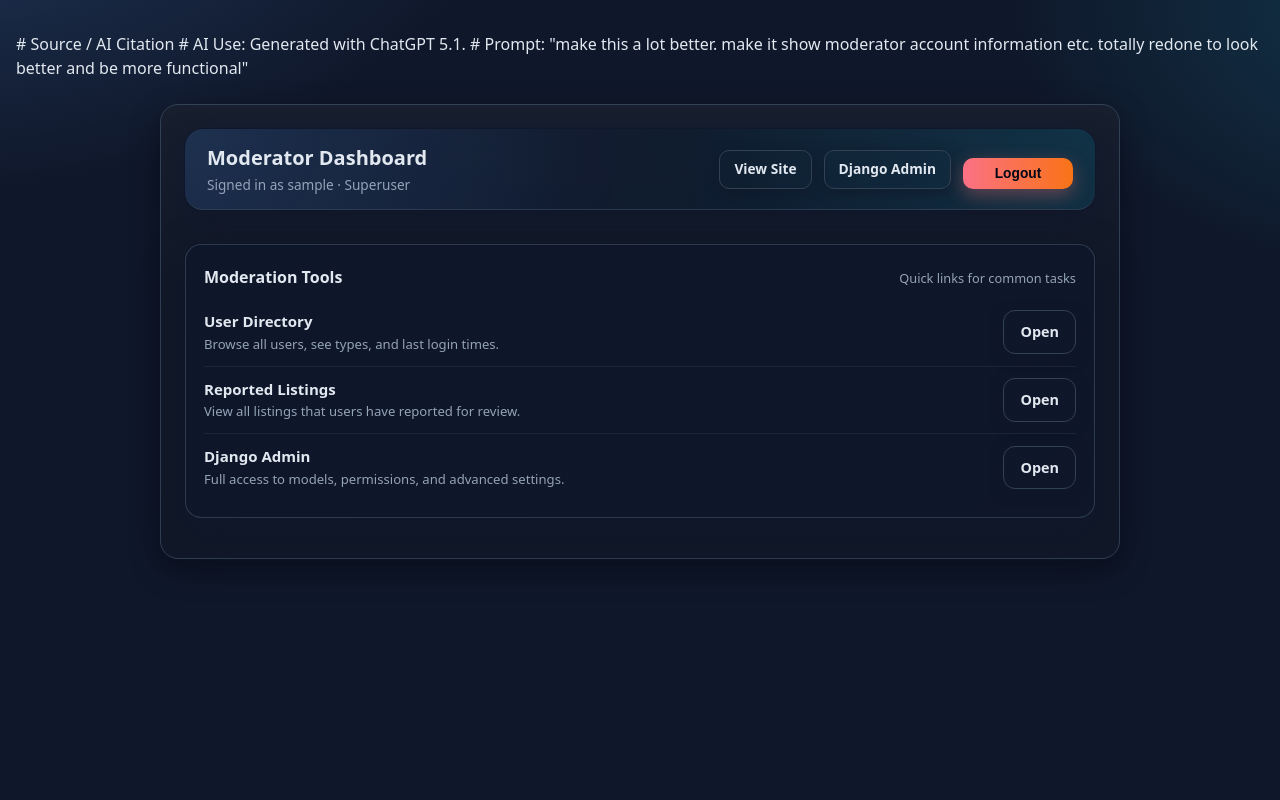
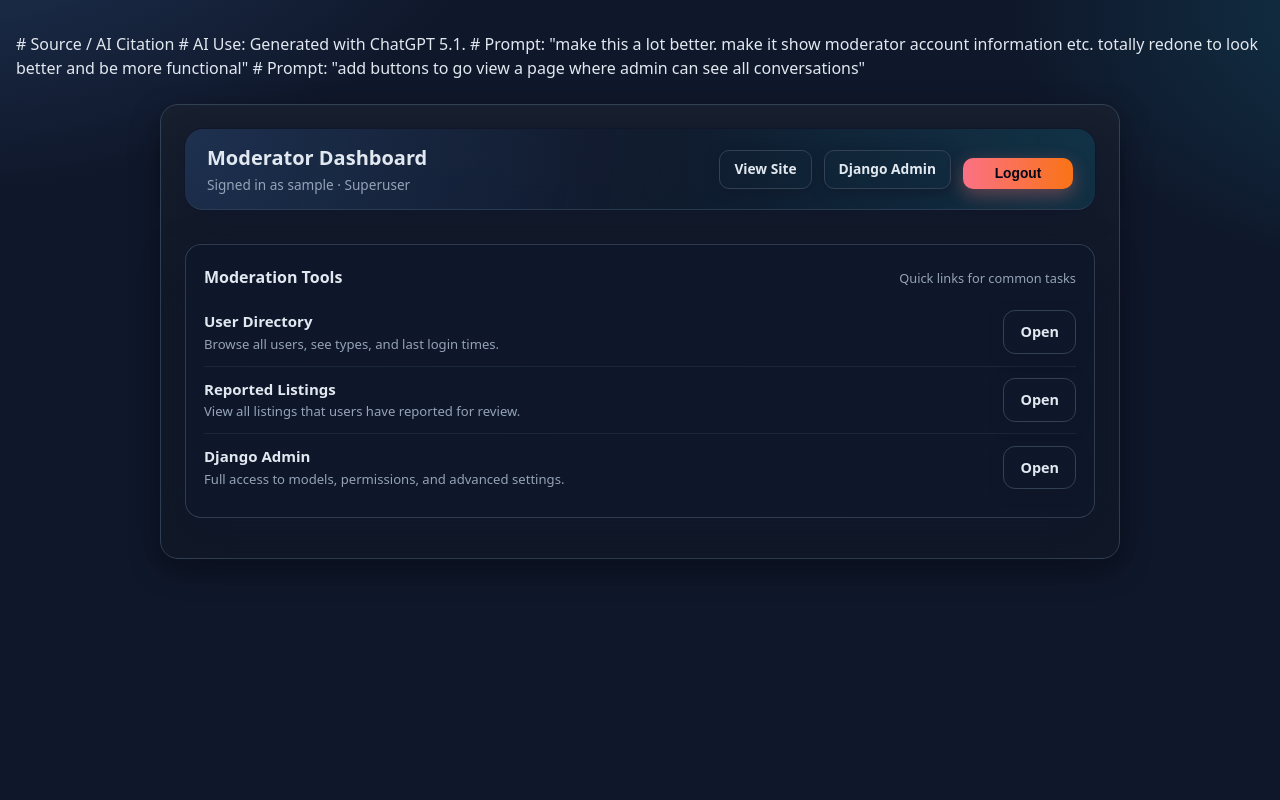
Before and after one commit to Rehal05/MarketPlace-CS3240, a Django app: page /accounts/moderator/dashboard/ in a window 1280 px wide. Run offline with Django 5.2, Linux system fonts and the light colour scheme; the visitor is signed in with stand-in values (Sample User, id 1).

Commit message:
Update dashboard.html

```diff
--- a/app/accounts/templates/admin/dashboard.html
+++ b/app/accounts/templates/admin/dashboard.html
@@ -1,6 +1,7 @@
 # Source / AI Citation
 # AI Use: Generated with ChatGPT 5.1.
 #   Prompt: "make this a lot better. make it show moderator account information etc. totally redone to look better and be more functional"
+#   Prompt: "add buttons to go view a page where admin can see all conversations"
 
 {% load static tz %}
 <!doctype html>
```
